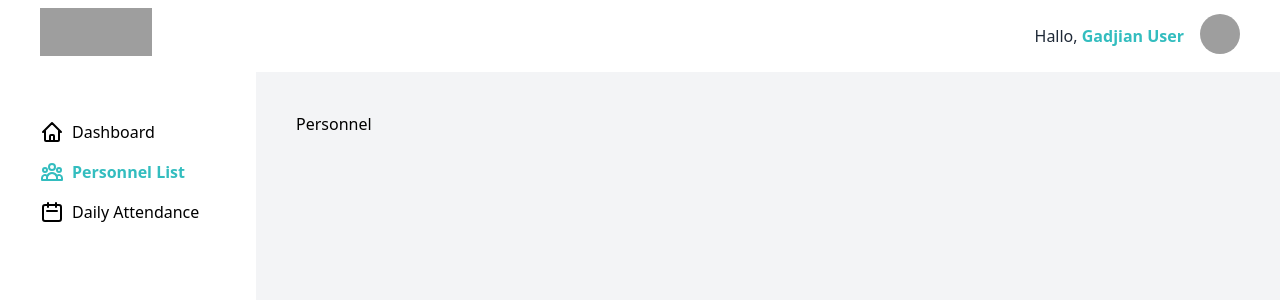
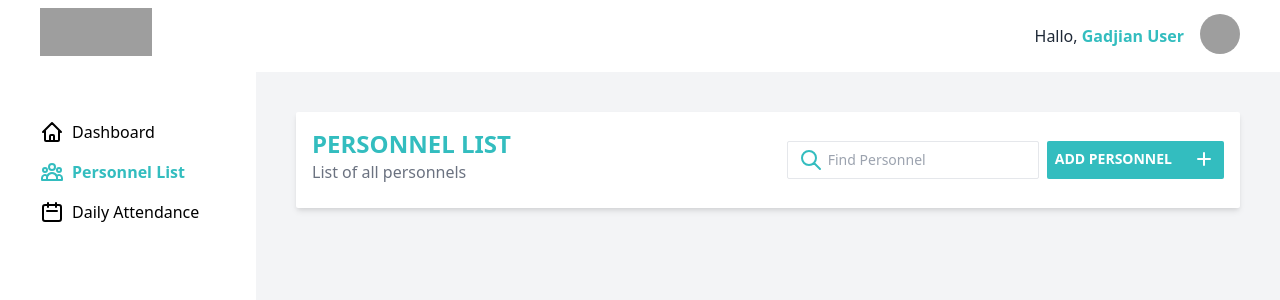
Before and after one commit to dimanSinurat/gadjianTest, a React (Create React App) app in the folder client/: page / in a window 1280 px wide. Shown: the top 300 px of the page. Built offline with nearby package versions, Linux system fonts and the light colour scheme; grey boxes are pictures that could not be loaded.

Commit message:
header Personnel created

```diff
--- a/client/src/pages/Dashboard.jsx
+++ b/client/src/pages/Dashboard.jsx
@@ -1,6 +1,4 @@
 import React from 'react';
-import Navbar from '../components/Navbar';
-import Sidebar from '../components/Sidebar';
 
 export default function Dashboard() {
   return (
--- a/client/src/pages/Personnel.jsx
+++ b/client/src/pages/Personnel.jsx
@@ -3,7 +3,39 @@ import React from 'react'
 export default function Personnel() {
   return (
     <div>
-      <h1>Personnel</h1>
+      <div className="bg-white min-w-12/12 h-full md:h-24 rounded-sm flex justify-between p-4 shadow-md flex-col md:flex-row  space-y-4 md:space-y-0">
+        {/* sideA */}
+        <div>
+          <h1 className="text-2xl font-bold text-primary">PERSONNEL LIST</h1>
+          <p className="text-gray-500">List of all personnels</p>
+        </div>
+
+        {/* sideB */}
+        <div className="flex md:space-x-2 md:items-center text-sm flex-col md:flex-row  space-y-2 md:space-y-0">
+          {/* search input */}
+          <div>
+            <form method="GET">
+              <div className="relative text-primary focus-within:text-gray-400">
+                <span className="absolute inset-y-0 left-0 flex items-center pl-2">
+                  <button type="submit" className="p-1 focus:outline-none focus:shadow-outline">
+                    <svg fill="none" stroke="currentColor" strokeLinecap="round" strokeLinejoin="round" strokeWidth="2" viewBox="0 0 24 24" className="w-6 h-6"><path d="M21 21l-6-6m2-5a7 7 0 11-14 0 7 7 0 0114 0z"></path></svg>
+                  </button>
+                </span>
+                <input type="search" name="q" className="p-2 text-sm w-full rounded-sm border border-2 pl-10 focus:outline-none focus:bg-white focus:text-gray-900" placeholder="Find Personnel" autoComplete="off" />
+              </div>
+            </form>
+          </div>
+          {/* add personnel button */}
+          <div>
+            <button className="bg-primary text-white p-2 rounded-sm font-semibold w-full ">
+              ADD PERSONNEL
+              <svg xmlns="http://www.w3.org/2000/svg" className="h-6 w-6 inline-block ml-5 -mt-1" fill="none" viewBox="0 0 24 24" stroke="currentColor">
+                <path strokeLinecap="round" strokeLinejoin="round" strokeWidth={2} d="M12 6v6m0 0v6m0-6h6m-6 0H6" />
+              </svg>
+            </button>
+          </div>
+        </div>
+      </div>
     </div>
   )
 }
```
